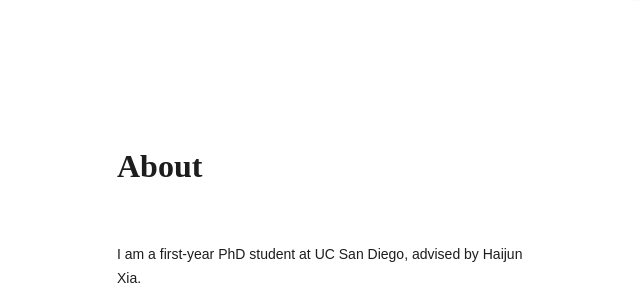
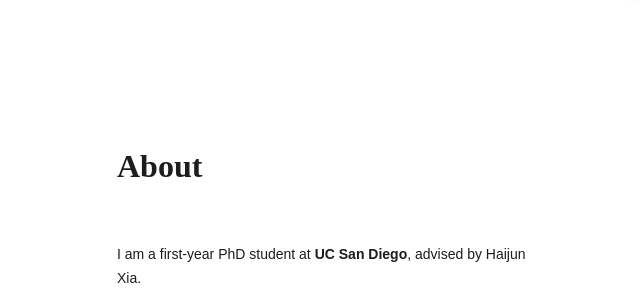
Before and after one commit to bdhmin/portfolio, a React (Create React App) app: page / in a window 1280 px wide. Shown: the part 652-952 px from the top of the page, without its empty margins (43-683 px from the left). Built offline with nearby package versions, Linux system fonts and the light colour scheme; a web font is replaced by a local one.

Commit message:
Added style to link

```diff
--- a/src/App/pages/about/about.js
+++ b/src/App/pages/about/about.js
@@ -38,10 +38,10 @@ function About() {
               I am interested
             </p> */}
             <p>
-              I am a first-year PhD student at <a className="ucsd" href="https://ucsd.edu" target="_blank" rel="noreferrer">UC San Diego</a>, advised by Haijun Xia.
+              I am a first-year PhD student at <Tag name="ucsd">UC San Diego</Tag>, advised by Haijun Xia.
             </p>
             <p>
-            I explore interaction mechanisms to make generative user interfaces more customizable. I explore this by building intelligent tools for Web customization and spatial canvases for LLM-generated text spaces.
+              I explore interaction mechanisms to make generative user interfaces more customizable. I explore this by building intelligent tools for Web customization and spatial canvases for LLM-generated text spaces.
             </p>
             <p>
               If you'd like to chat please feel free to email me!
```
